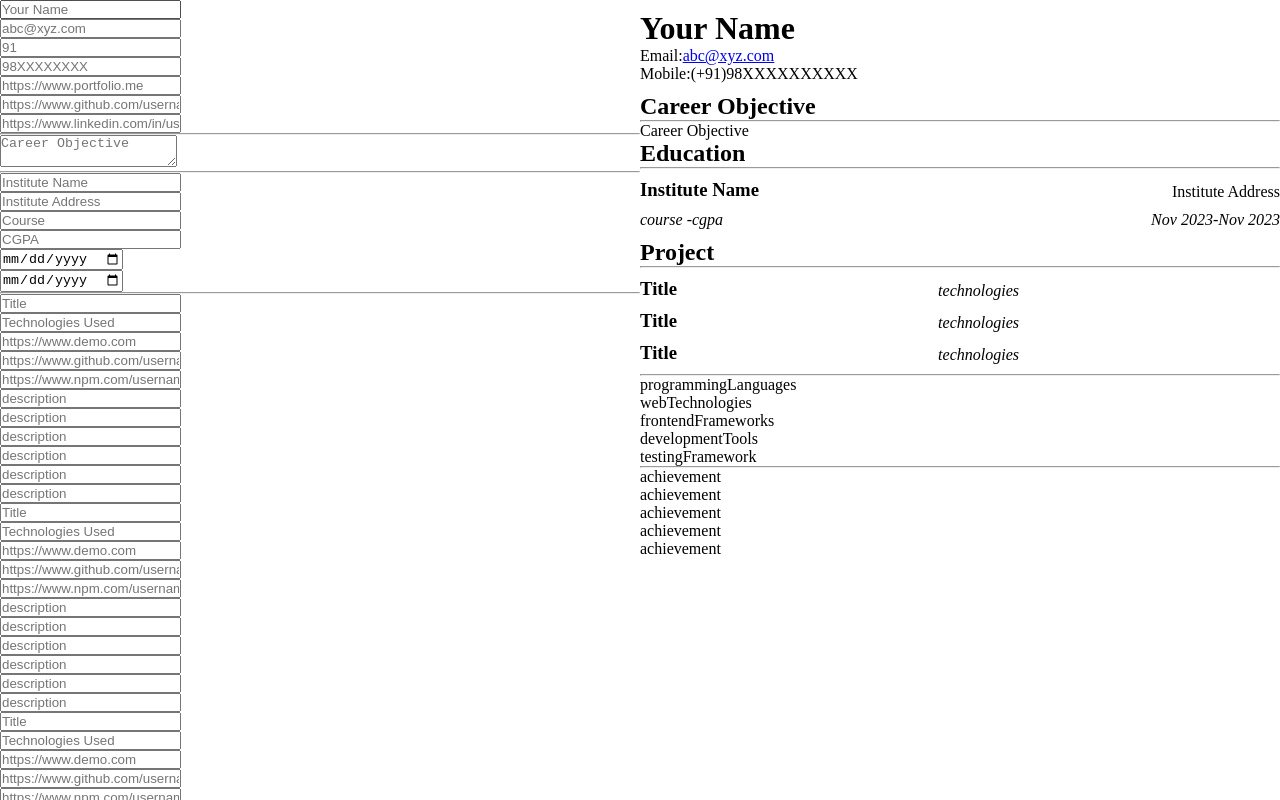
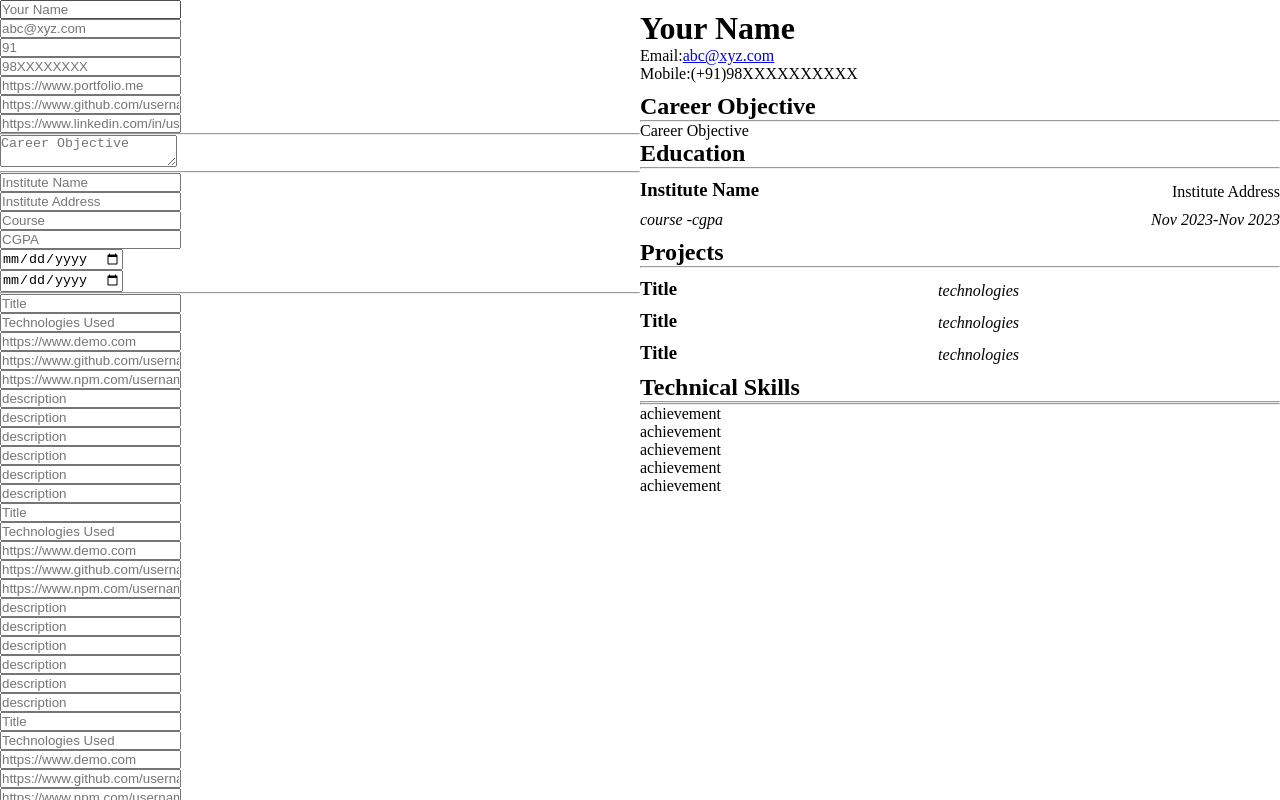
Before and after one commit to karprabha/cv-application, a React (Vite) app: page / in a window 1280 px wide. Shown: the top 800 px of the page. Built offline with nearby package versions, Linux system fonts and the light colour scheme.

Commit message:
add style to technical skills section

```diff
--- a/src/components/Output.tsx
+++ b/src/components/Output.tsx
@@ -28,9 +28,11 @@
             <hr />
             <EducationSection educationSection={cv.educationSection || {}} />
 
-            <h2>Project</h2>
+            <h2>Projects</h2>
             <hr />
             <ProjectSection projectSection={cv.projectSection || {}} />
+
+            <h2>Technical Skills</h2>
             <hr />
             <TechnicalSkillSection
                 technicalSkillSection={cv.technicalSkillSection || {}}
--- a/src/components/editor/TechnicalSkillSectionInput.tsx
+++ b/src/components/editor/TechnicalSkillSectionInput.tsx
@@ -15,13 +15,6 @@
                 type="text"
                 keyName="programmingLanguages"
                 placeholder="Programming Languages"
-                updateParentSection={updateTechnicalSkillSection}
-            />
-
-            <Input
-                type="text"
-                keyName="webTechnologies"
-                placeholder="Web Technologies"
                 updateParentSection={updateTechnicalSkillSection}
             />
 
--- a/src/components/output/TechnicalSkillSectionOutput.tsx
+++ b/src/components/output/TechnicalSkillSectionOutput.tsx
@@ -11,21 +11,36 @@
 }) => {
     return (
         <>
-            <p>
-                {technicalSkillSection.programmingLanguages ||
-                    "programmingLanguages"}
-            </p>
-            <p>{technicalSkillSection.webTechnologies || "webTechnologies"}</p>
-            <p>
-                {technicalSkillSection.frontendFrameworks ||
-                    "frontendFrameworks"}
-            </p>
-            <p>
-                {technicalSkillSection.developmentTools || "developmentTools"}
-            </p>
-            <p>
-                {technicalSkillSection.testingFramework || "testingFramework"}
-            </p>
+            {technicalSkillSection.programmingLanguages && (
+                <div>
+                    <h4 className="display-inline">Programming Languages: </h4>
+                    <span>{technicalSkillSection.programmingLanguages}</span>
+                </div>
+            )}
+            {technicalSkillSection.webTechnologies && (
+                <div>
+                    <h4 className="display-inline">Web Technologies: </h4>
+                    <span>{technicalSkillSection.webTechnologies}</span>
+                </div>
+            )}
+            {technicalSkillSection.frontendFrameworks && (
+                <div>
+                    <h4 className="display-inline">Frontend Frameworks: </h4>
+                    <span>{technicalSkillSection.frontendFrameworks}</span>
+                </div>
+            )}
+            {technicalSkillSection.developmentTools && (
+                <div>
+                    <h4 className="display-inline">Development Tools: </h4>
+                    <span>{technicalSkillSection.developmentTools}</span>
+                </div>
+            )}
+            {technicalSkillSection.testingFramework && (
+                <div>
+                    <h4 className="display-inline">Testing Frameworks: </h4>
+                    <span>{technicalSkillSection.testingFramework}</span>
+                </div>
+            )}
         </>
     );
 };
--- a/src/index.css
+++ b/src/index.css
@@ -23,3 +23,7 @@
 .italic-text {
     font-style: italic;
 }
+
+.display-inline {
+    display: inline;
+}
```
